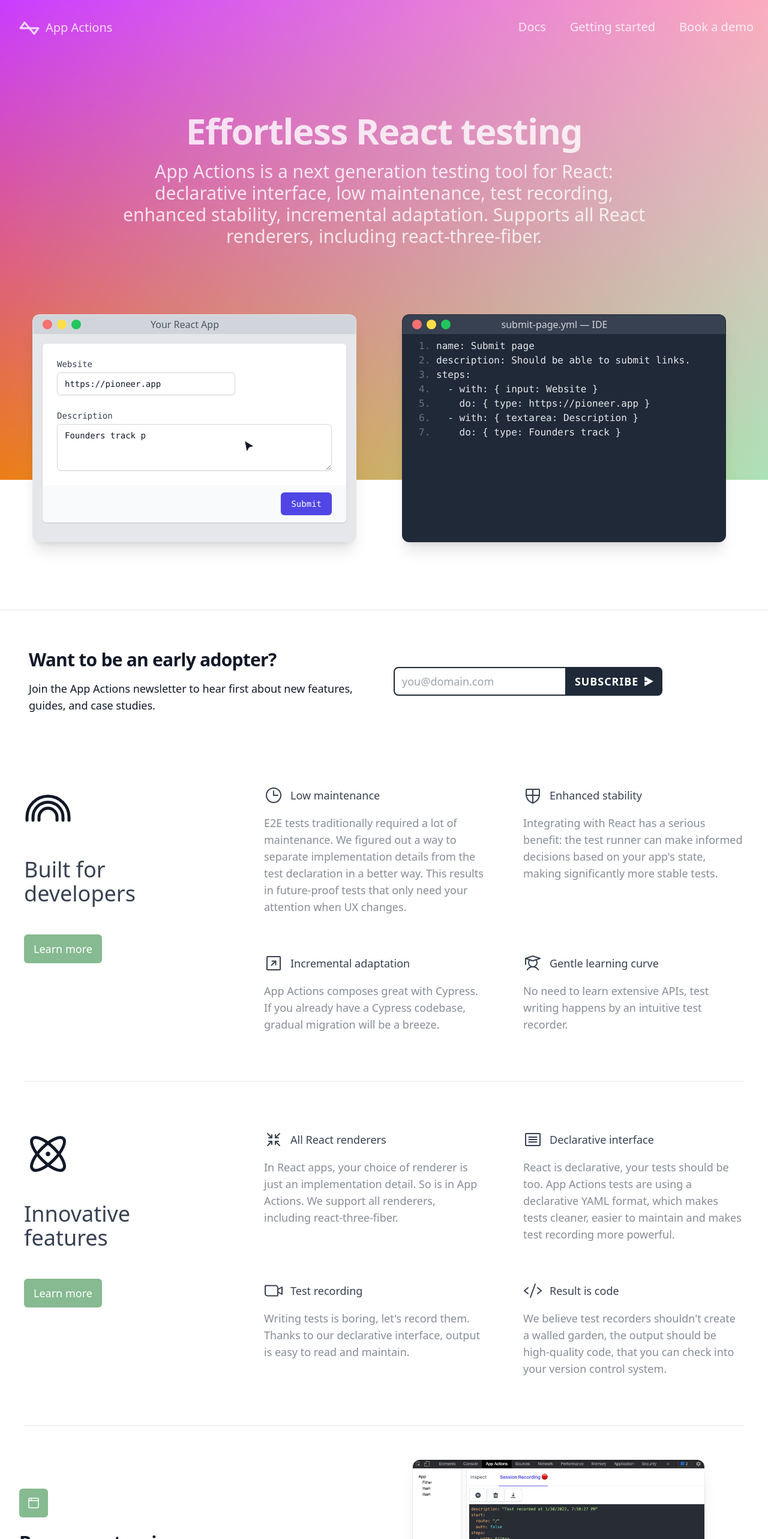
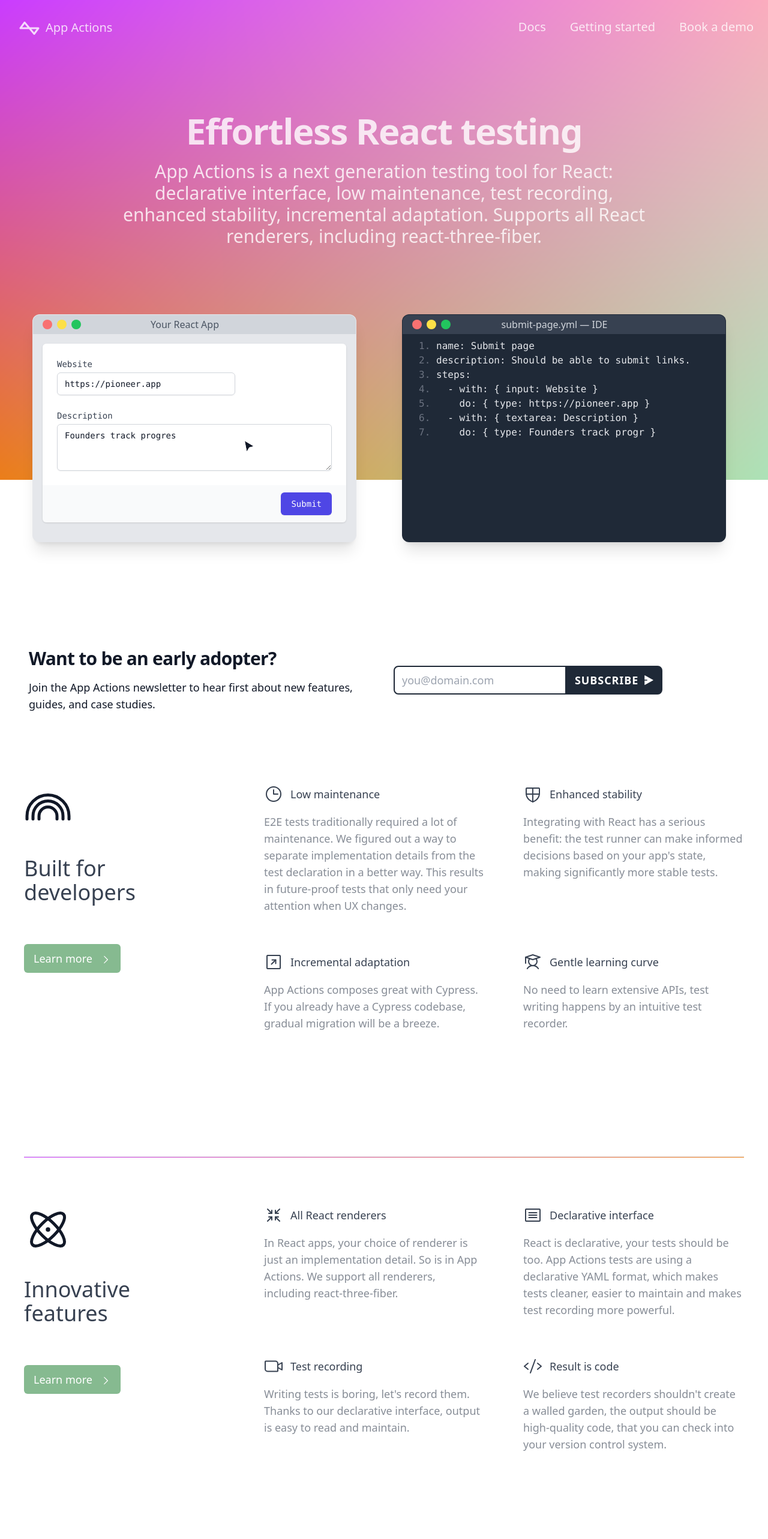
Before and after one commit to appactions/saas, a Next.js app in the folder packages/appactions.com/: page / in a window 1280 px wide. Shown: the top 2566 px of the page at 60% size. Built offline with nearby package versions, Linux system fonts and the light colour scheme.

Commit message:
Features

```diff
--- a/packages/appactions.com/components/call-to-action-email.js
+++ b/packages/appactions.com/components/call-to-action-email.js
@@ -2,7 +2,7 @@
 
 const CallToActionEmail = () => (
     <section>
-        <div className="px-4 mx-auto max-w-7xl lg:px-8 border-gray-500 border-opacity-10 border-t-2">
+        <div className="px-4 mx-auto max-w-7xl lg:px-8">
             <div className="px-4 text-left py-10 md:px-4 rounded-lg sm:py-16 sm:px-12 lg:flex lg:items-center">
                 <div className="lg:w-0 sm:flex-1">
                     <h2 className="text-3xl font-extrabold tracking-tight">
--- /dev/null
+++ b/packages/appactions.com/components/feature-header.js
@@ -0,0 +1,38 @@
+import { docs } from 'misc/constants';
+import Link from 'next/link';
+import {
+    ArrowSquareUpRight,
+    ArrowsIn,
+    Article,
+    Atom,
+    CaretRight,
+    Clock,
+    Code,
+    Rainbow,
+    ShieldCheckered,
+    Student,
+    VideoCamera,
+} from 'phosphor-react';
+
+const FeatureHeader = ({ icon, title }) => (
+    <div className="flex flex-col sm:items-center lg:items-start lg:w-1/2">
+        <div className="flex flex-row items-center sm:flex-col  lg:items-baseline">
+            {icon}
+            <h3 className="gotham font-medium text-gray-700 leading-tight text-3xl sm:text-4xl sm:pt-10 sm:text-center lg:text-left">
+                {title}
+            </h3>
+        </div>
+
+        <hr className="mt-4 h-0.5 bg-gradient-to-r from-[#CA3CFF] to-[#EC7D10]" />
+
+        <div className="mt-4 sm:mt-12">
+            <Link href={docs}>
+                <a className="hidden sm:block py-3 px-4 text-center whitespace-nowrap flex items-center font-medium leading-6 gotham rounded-md transition duration-150 ease-in-out sm:flex-shrink-0 inline-flex items-center sm:w-auto focus:outline-none focus:ring bg-brand-green hover:opacity-85 text-lg text-white hover:opacity-85 ring-green-400">
+                    Learn more <CaretRight className="ml-2 inline" />
+                </a>
+            </Link>
+        </div>
+    </div>
+);
+
+export default FeatureHeader;
--- a/packages/appactions.com/components/features.js
+++ b/packages/appactions.com/components/features.js
@@ -1,39 +1,32 @@
 import Link from 'next/link';
 import {
-    Rainbow,
-    Clock,
-    ShieldCheckered,
     ArrowSquareUpRight,
-    Student,
-    Atom,
     ArrowsIn,
     Article,
+    Atom,
+    CaretRight,
+    Clock,
+    Code,
+    Rainbow,
+    ShieldCheckered,
+    Student,
     VideoCamera,
-    Code,
 } from 'phosphor-react';
+import FeatureHeader from './feature-header';
 
 const Features = () => (
     <section className="bg-white">
         <div className="max-w-screen-2xl mx-auto xl:px-10 lg:px-32 md:px-20 sm:px-12 px-5 py-10 md:py-12 lg:py-14 xl:py-18">
-            <article className="w-full py-10 md:py-14 lg:py-20 border-gray-500 border-opacity-10 border-b-2 !pt-0">
+            <article className="w-full py-10 md:py-14 lg:py-20 sm:border-gray-500 !pt-0">
                 <div className="lg:flex">
-                    <div className="flex flex-col sm:items-center lg:items-start lg:w-1/2">
-                        <Rainbow className="w-20 h-auto" />
-                        <h3 className="gotham font-medium text-gray-700 leading-tight text-3xl sm:text-4xl  pt-10 sm:text-center lg:text-left">
-                            Built for developers
-                        </h3>
-                        {/* <p className="gotham font-medium mx-auto sm:leading-snug text-lg md:text-2xl lg:mt-3 mt-2 lg:!text-left text-gray-700 text-opacity-60 text-left sm:text-center">
-                            (...)
-                        </p> */}
-                        <div className="mt-12">
-                            <Link href="https://docs.appactions.com">
-                                <a className="py-3 px-4 text-center whitespace-nowrap flex items-center font-medium leading-6 gotham rounded-md transition duration-150 ease-in-out sm:flex-shrink-0 sm:inline-flex sm:items-center sm:w-auto focus:outline-none focus:ring bg-brand-green hover:opacity-85 text-lg text-white hover:opacity-85 ring-green-400">
-                                    Learn more
-                                </a>
-                            </Link>
-                        </div>
-                    </div>
-                    <div className="lg:w-4/6 grid sm:grid-cols-2 gap-10 md:gap-16 mt-20 lg:mt-0 lg:ml-20 flex-shrink-0">
+                    <FeatureHeader
+                        icon={
+                            <Rainbow className="mr-4 w-12 sm:w-20 h-auto sm:mr-0" />
+                        }
+                        title="Built for developers"
+                    />
+
+                    <div className="mt-6 lg:w-4/6 grid sm:grid-cols-2 gap-10 md:gap-16 sm:mt-20 lg:mt-0 lg:ml-20 flex-shrink-0">
                         <div>
                             <div className="gotham font-medium">
                                 <h4 className="text-gray-700 leading-tight text-lg flex items-center">
@@ -98,28 +91,28 @@
                                 </p>
                             </div>
                         </div>
-                    </div>
-                </div>
-            </article>
-            <article className="w-full py-10 md:py-14 lg:py-20 border-gray-500 border-opacity-10 border-b-2">
-                <div className="lg:flex">
-                    <div className="flex flex-col sm:items-center lg:items-start lg:w-1/2">
-                        <Atom className="w-20 h-auto" />
-                        <h3 className="gotham font-medium text-gray-700 leading-tight text-3xl sm:text-4xl  pt-10 sm:text-center lg:text-left">
-                            Innovative features
-                        </h3>
-                        {/* <p className="gotham font-medium mx-auto sm:leading-snug text-lg md:text-2xl lg:mt-3 mt-2 lg:!text-left text-gray-700 text-opacity-60 text-left sm:text-center">
-                            (...)
-                        </p> */}
-                        <div className="mt-12">
+                        <div className="mt-8 sm:mt-12">
                             <Link href="https://docs.appactions.com">
-                                <a className="py-3 px-4 text-center whitespace-nowrap flex items-center font-medium leading-6 gotham rounded-md transition duration-150 ease-in-out sm:flex-shrink-0 sm:inline-flex sm:items-center sm:w-auto focus:outline-none focus:ring hover:opacity-85 text-lg bg-brand-green text-white hover:opacity-85 ring-green-400">
-                                    Learn more
+                                <a className="sm:hidden py-3 px-4 text-center whitespace-nowrap flex items-center font-medium leading-6 gotham rounded-md transition duration-150 ease-in-out sm:flex-shrink-0 inline-flex items-center sm:w-auto focus:outline-none focus:ring bg-brand-green hover:opacity-85 text-lg text-white hover:opacity-85 ring-green-400">
+                                    Learn more <CaretRight className="ml-2" />
                                 </a>
                             </Link>
                         </div>
                     </div>
-                    <div className="lg:w-4/6 grid sm:grid-cols-2 gap-10 md:gap-16 mt-20 lg:mt-0 lg:ml-20 flex-shrink-0">
+                </div>
+            </article>
+
+            <hr className="hidden sm:block mt-4 h-0.5 bg-gradient-to-r from-[#CA3CFF] to-[#EC7D10]" />
+
+            <article className="w-full py-10 md:py-14 lg:py-20">
+                <div className="lg:flex">
+                    <FeatureHeader
+                        icon={
+                            <Atom className="mr-4 w-12 sm:w-20 h-auto sm:mr-0" />
+                        }
+                        title="Innovative features"
+                    />
+                    <div className="mt-6 lg:w-4/6 grid sm:grid-cols-2 gap-10 md:gap-16 sm:mt-20 lg:mt-0 lg:ml-20 flex-shrink-0">
                         <div>
                             <div className="gotham font-medium">
                                 <h4 className="text-gray-700 leading-tight text-lg flex items-center">
@@ -183,6 +176,13 @@
                                     your version control system.
                                 </p>
                             </div>
+                        </div>
+                        <div className="mt-8 sm:mt-12">
+                            <Link href="https://docs.appactions.com">
+                                <a className="sm:hidden py-3 px-4 text-center whitespace-nowrap flex items-center font-medium leading-6 gotham rounded-md transition duration-150 ease-in-out sm:flex-shrink-0 inline-flex items-center sm:w-auto focus:outline-none focus:ring bg-brand-green hover:opacity-85 text-lg text-white hover:opacity-85 ring-green-400">
+                                    Learn more <CaretRight className="ml-2" />
+                                </a>
+                            </Link>
                         </div>
                     </div>
                 </div>
--- a/packages/appactions.com/components/gradient-background-5.js
+++ b/packages/appactions.com/components/gradient-background-5.js
@@ -133,7 +133,14 @@
     return args[index];
 }
 
-export default function GradientBackground({ tl, tr, bl, br, height = 800, style = {} }) {
+export default function GradientBackground({
+    tl,
+    tr,
+    bl,
+    br,
+    height = 800,
+    style = {},
+}) {
     const [gradient] = useState(() => new Gradient(height, MulticolorMaterial));
     const ref = useRef(null);
 
@@ -151,7 +158,12 @@
         gradient.minigl.render();
     }, [ref.current]);
 
-    const values = [useMotionValue(0), useMotionValue(0), useMotionValue(0), useMotionValue(0)];
+    const values = [
+        useMotionValue(0),
+        useMotionValue(0),
+        useMotionValue(0),
+        useMotionValue(0),
+    ];
 
     useEffect(() => {
         const controls = values.map((value, index) => {
@@ -199,7 +211,14 @@
     return (
         <canvas
             ref={ref}
-            style={{ width: '100vw', maxWidth: '100%', height, position: 'absolute', zIndex: -100, ...style }}
+            style={{
+                width: '100vw',
+                maxWidth: '100%',
+                maxHeight: '100%',
+                position: 'absolute',
+                zIndex: -100,
+                ...style,
+            }}
         />
     );
 }
--- /dev/null
+++ b/packages/appactions.com/misc/constants.js
@@ -0,0 +1 @@
+export const docs = 'https://docs.appactions.com';
--- a/packages/appactions.com/pages/index.js
+++ b/packages/appactions.com/pages/index.js
@@ -7,7 +7,7 @@
 import Subscribe from 'components/subscribe';
 
 const Home = () => (
-    <div className="mt-16 sm:mt-24 mx-auto max-w-7xl">
+    <div className="mt-16 sm:mt-24 max-w-full mx-auto md:max-w-7xl">
         <Hero />
         <Demo />
         <CallToActionEmail />
```
